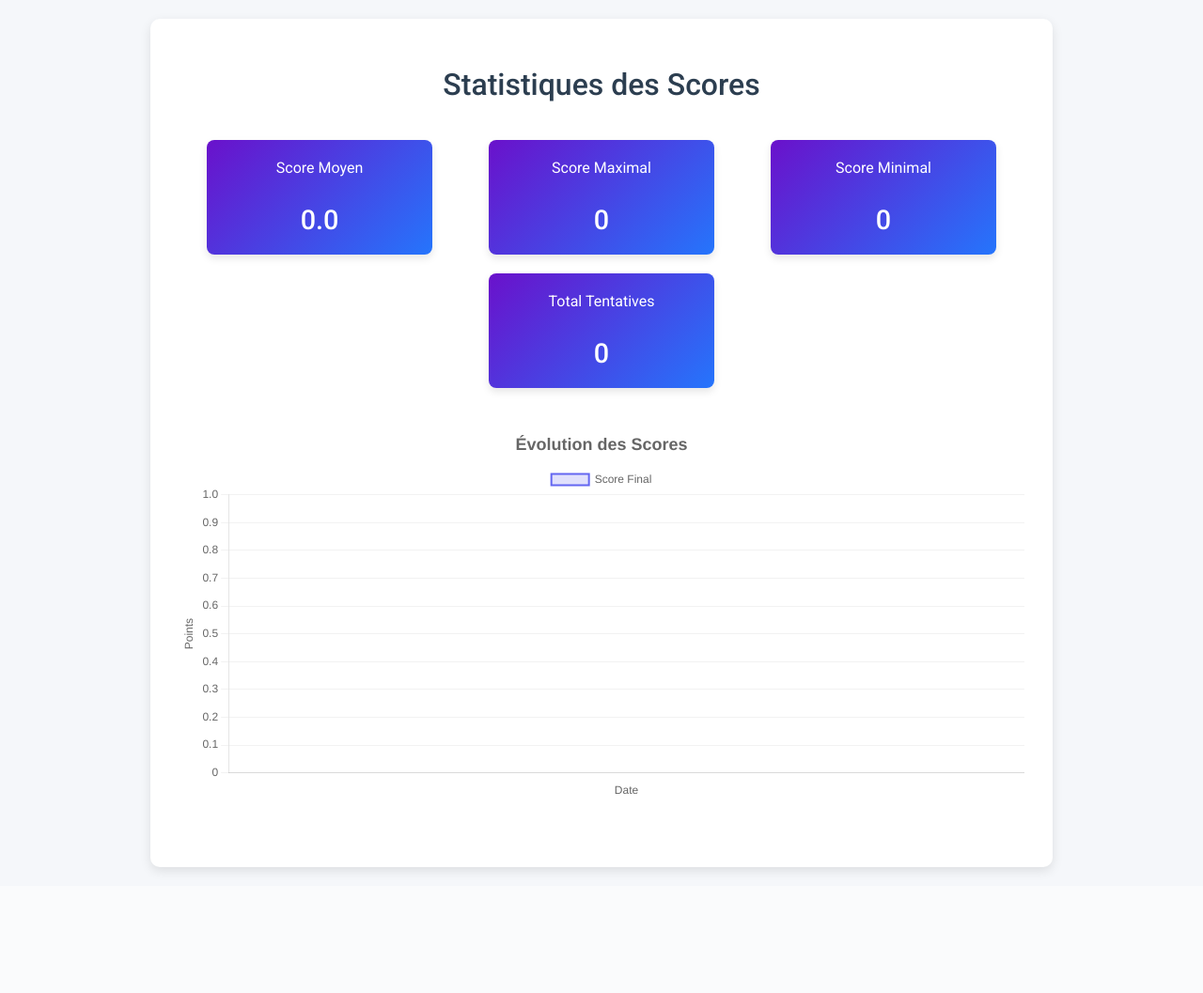
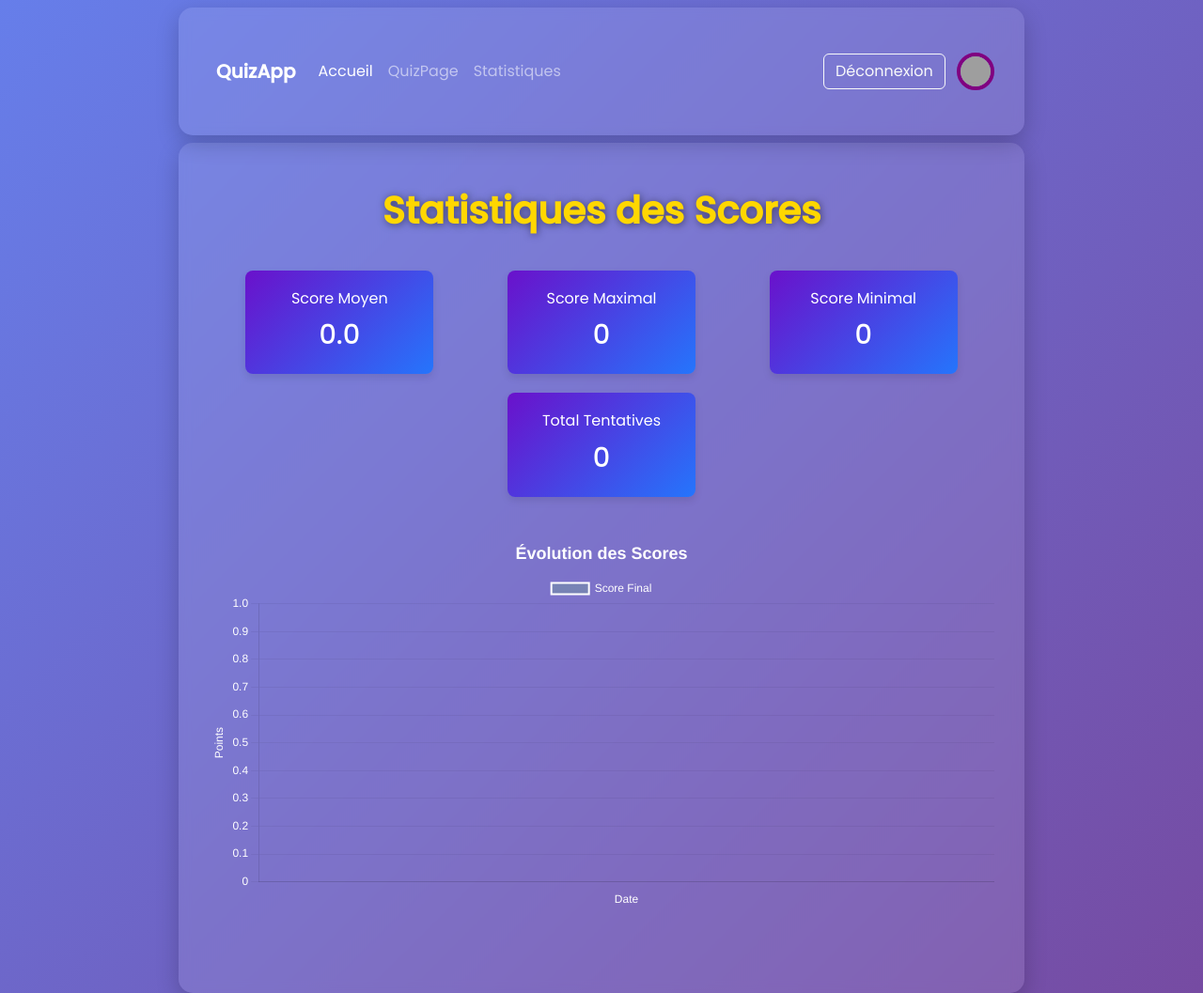
Before and after one commit to Hanae123458/djangoQuizProject, a Django app: page /quiz/statistics/ in a window 1280 px wide. Shown: the whole page at 94% size. Before the commit the page ends 930 px from the top, so only its background shows below. Run offline with Django 5.2, Linux system fonts and the light colour scheme; the visitor is signed in with stand-in values (Sample User, id 1); data that the repository does not hold is empty; grey boxes are pictures that could not be loaded.

Commit message:
Add Question_history model and update views; enhance admin registration and templates for user-specific quiz creation

```diff
--- a/quizApp/admin.py
+++ b/quizApp/admin.py
@@ -1,8 +1,9 @@
 from django.contrib import admin
-from .models import Participant,Categorie,Quiz,Question,Score
+from .models import Participant,Categorie,Quiz,Question,Score, Question_history
 
 admin.site.register(Participant)
 admin.site.register(Categorie)
 admin.site.register(Quiz)
 admin.site.register(Question)
 admin.site.register(Score)
+admin.site.register(Question_history)
--- a/quizApp/models.py
+++ b/quizApp/models.py
@@ -13,7 +13,7 @@ class Participant(AbstractUser):
     level = models.IntegerField(default=1)
     xp = models.IntegerField(default=0)
     bio = models.TextField(max_length=500, blank=True, null=True)
-    is_admin = models.BooleanField(blank=False, null=False, default=False)
+    is_creator = models.BooleanField(blank=False, null=False, default=False)
     def __str__(self):
         return f"{self.first_name} {self.last_name}"
 
@@ -47,10 +47,18 @@ class Question(models.Model):
 
 
 class Score(models.Model):
-    participant = models.ForeignKey(Participant, on_delete=models.CASCADE)
+    participant = models.ForeignKey(Participant, on_delete=models.CASCADE, related_name='scores')
     score_final = models.IntegerField()
     date_participation = models.DateField(default=timezone.now)
     quiz = models.ForeignKey(Quiz, on_delete=models.CASCADE, related_name='scores')
 
     def __str__(self):
         return f"{self.participant} {self.score_final}/{self.quiz.question_set.count()}"
+
+class Question_history(models.Model):
+    question = models.ForeignKey(Question, on_delete= models.CASCADE, related_name= 'quiz_history')
+    user_answer = models.CharField(max_length=255)
+    user = models.ForeignKey(Participant, on_delete=models.CASCADE, related_name='user_history')
+    time = models.DateTimeField(default=timezone.now)
+    def __str__(self):
+        return f'{self.question} - {self.user} - {self.time}'
--- a/quizApp/templates/home.html
+++ b/quizApp/templates/home.html
@@ -203,7 +203,9 @@
       <ul class="navbar-nav me-auto">
         <li class="nav-item"><a class="nav-link active" href="{% url 'home' %}">Accueil</a></li>
         <li class="nav-item"><a class="nav-link" href="{% url 'quizPage' %}">QuizPage</a></li>
-        <li class="nav-item"><a class="nav-link" href="{% url 'create_quiz' %}">Create_quiz</a></li>
+        {% if user.is_creator %}
+        <li class="nav-item"><a class="nav-link" href="{% url 'create_quiz' %}">Create a quiz</a></li>
+        {% endif %}
         <li class="nav-item"><a class="nav-link" href="{% url 'statistics' %}">Statistiques</a></li>
       </ul>
       <div>
--- a/quizApp/templates/resultatQuiz.html
+++ b/quizApp/templates/resultatQuiz.html
@@ -179,7 +179,10 @@
     Score obtenu : {{ score.score_final }}/{{ total }}
   </div>
 
-  <a href="{% url 'home' %}" class="btn-retour">Retour à l'accueil</a>
+  <div class="d-flex justify-content-center gap-3">
+    <a href="{% url 'home' %}" class="btn-retour">Retour à l'accueil</a>
+    <a href="{% url 'quizCommence' quiz.id %}" class="btn-retour">Rejouer</a>
+  </div>
 </div>
 
 {% for user_answer in user_answers %}
--- a/quizApp/templates/statistics.html
+++ b/quizApp/templates/statistics.html
@@ -6,30 +6,37 @@
     <meta name="viewport" content="width=device-width, initial-scale=1.0">
     <title>Statistiques des Scores</title>
     <script src="https://cdn.jsdelivr.net/npm/chart.js"></script>
-    <link href="https://fonts.googleapis.com/css2?family=Roboto:wght@300;400;500&display=swap" rel="stylesheet">
+    <link href="https://cdn.jsdelivr.net/npm/bootstrap@5.3.5/dist/css/bootstrap.min.css" rel="stylesheet" />
+
+    <link href="https://fonts.googleapis.com/css2?family=Poppins:wght@300;400;500&display=swap" rel="stylesheet">
+
     <style>
         body {
-            font-family: 'Roboto', sans-serif;
-            background-color: #f5f7fa;
+            background: linear-gradient(135deg, #667eea, #764ba2);
+            font-family: 'Poppins', sans-serif;
+            color: #fff;
             margin: 0;
-            padding: 20px;
-            color: #333;
+            min-height: 100vh;
+            display: flex;
+            flex-direction: column;
         }
 
         .container {
             max-width: 900px;
             margin: 0 auto;
-            background: white;
-            border-radius: 10px;
-            box-shadow: 0 4px 12px rgba(0, 0, 0, 0.1);
-            padding: 30px;
+            background: rgba(255, 255, 255, 0.1);
+            border-radius: 15px;
+            backdrop-filter: blur(6px);
+            padding: 3rem 2rem;
+            box-shadow: 0 8px 24px rgba(0, 0, 0, 0.2);
         }
 
         h1 {
             text-align: center;
-            color: #2c3e50;
+            color: #ffd700;
             margin-bottom: 30px;
-            font-weight: 500;
+            font-weight: 700;
+            text-shadow: 1px 1px 8px rgba(0, 0, 0, 0.5);
         }
 
         .chart-container {
@@ -85,6 +92,44 @@
     </style>
 </head>
 <body>
+    <nav class="navbar navbar-expand-lg navbar-dark sticky-top">
+        <div class="container">
+          <a class="navbar-brand fw-bold" href="{% url 'home' %}">
+            <i class="fas fa-brain me-2"></i>QuizApp
+          </a>
+          <button class="navbar-toggler" data-bs-toggle="collapse" data-bs-target="#navbarNav">
+            <span class="navbar-toggler-icon"></span>
+          </button>
+          <div class="collapse navbar-collapse" id="navbarNav">
+            <ul class="navbar-nav me-auto">
+              <li class="nav-item"><a class="nav-link active" href="{% url 'home' %}">Accueil</a></li>
+              <li class="nav-item"><a class="nav-link" href="{% url 'quizPage' %}">QuizPage</a></li>
+              {% if user.is_creator %}
+              <li class="nav-item"><a class="nav-link" href="{% url 'create_quiz' %}">Create a quiz</a></li>
+              {% endif %}
+              <li class="nav-item"><a class="nav-link" href="{% url 'statistics' %}">Statistiques</a></li>
+            </ul>
+            <div>
+              {% if user.is_authenticated %}
+                <form action="{% url 'logout' %}" method="post" class="d-inline me-2">
+                  {% csrf_token %}
+                  <button type="submit" class="btn btn-outline-light">Déconnexion</button>
+                </form>
+                <a href="{% url 'profile' %}">
+                  {% if user.profile_picture %}
+                    <img src="{{ user.profile_picture.url }}" alt="Profil" class="rounded-circle" style="width:40px; height:40px; object-fit:cover; border:4px solid purple;">
+                  {% else %}
+                    <img src="{% static 'images/default_profile.jpg' %}" alt="Profil" class="rounded-circle" style="width:40px; height:40px; object-fit:cover; border:4px solid purple;">
+                  {% endif %}
+                </a>
+              {% else %}
+                <a href="{% url 'login' %}" class="btn btn-outline-light me-2">Connexion</a>
+                <a href="{% url 'signup' %}" class="btn btn-main">Inscription</a>
+              {% endif %}
+            </div>
+          </div>
+        </div>
+      </nav>
     <div class="container">
         <h1>Statistiques des Scores</h1>
 
@@ -127,11 +172,11 @@
                         {{ score.score_final }},
                     {% endfor %}
                 ],
-                backgroundColor: 'rgba(99, 102, 241, 0.2)',
-                borderColor: 'rgba(99, 102, 241, 1)',
+                backgroundColor: 'rgba(100, 200, 100, 0.2)',
+                borderColor: '#fff',
                 borderWidth: 2,
                 tension: 0.3,
-                pointBackgroundColor: 'rgba(99, 102, 241, 1)',
+                pointBackgroundColor: '#fff',
                 pointRadius: 4,
                 pointHoverRadius: 6,
                 fill: true
@@ -150,7 +195,8 @@
                         text: 'Évolution des Scores',
                         font: {
                             size: 18
-                        }
+                        },
+                        color: '#fff' // Change title text color to white
                     },
                     tooltip: {
                         mode: 'index',
@@ -158,6 +204,9 @@
                     },
                     legend: {
                         position: 'top',
+                        labels: {
+                            color: '#fff' // Change legend text color to white
+                        }
                     }
                 },
                 scales: {
@@ -165,10 +214,14 @@
                         beginAtZero: true,
                         title: {
                             display: true,
-                            text: 'Points'
+                            text: 'Points',
+                            color: '#fff' // Change y-axis title text color to white
                         },
                         grid: {
                             color: 'rgba(0, 0, 0, 0.05)'
+                        },
+                        ticks: {
+                            color: '#fff' // Change y-axis ticks text color to white
                         }
                     },
                     x: {
@@ -177,7 +230,11 @@
                         },
                         title: {
                             display: true,
-                            text: 'Date'
+                            text: 'Date',
+                            color: '#fff' // Change x-axis title text color to white
+                        },
+                        ticks: {
+                            color: '#fff' // Change x-axis ticks text color to white
                         }
                     }
                 },
--- a/quizApp/views.py
+++ b/quizApp/views.py
@@ -3,7 +3,7 @@ from django.contrib.auth import login, get_user_model
 from django.contrib import messages
 from .forms import SignUpForm
 from .forms import QuizCategoryForm
-from .models import Quiz, Categorie, Question
+from .models import Quiz, Categorie, Question, Question_history
 from .models import Score
 import datetime
 import json
@@ -74,6 +74,12 @@ class validerReponsesQuiz(LoginRequiredMixin, View):
         user_answers = []
         for question in questions:
             user_answer = request.POST.get(str(question.id))
+            history = Question_history.objects.create(
+                question = question,
+                user_answer = user_answer,
+                user = request.user
+            )
+            history.save()
             print(str(question.id))
             user_answers.append({"question" : question,
                                 "user_answer" : int(user_answer)})
```
